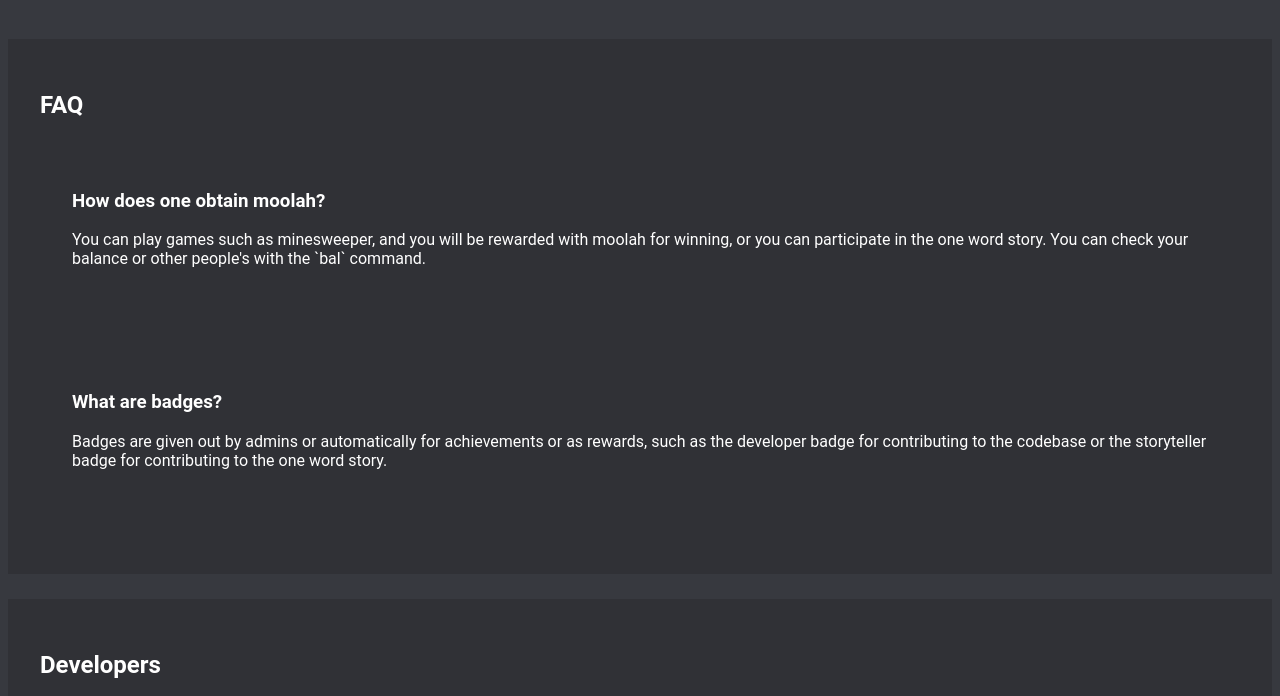
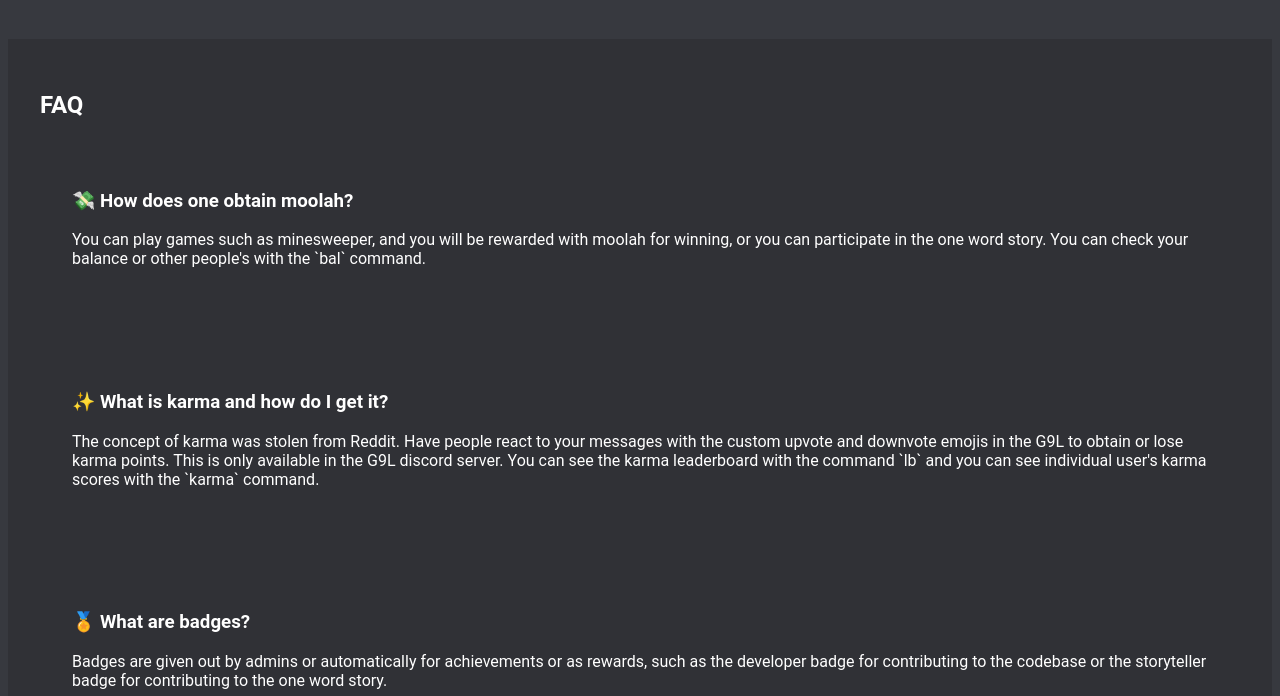
Before and after one commit to SeriousGuy888/gxrBot, a website: page docs/index.html in a window 1280 px wide. Shown: the part 81-777 px from the top of the page. Drawn offline with Linux system fonts and the light colour scheme.

Commit message:
add karma to faq

```diff
--- a/docs/index.html
+++ b/docs/index.html
@@ -14,15 +14,24 @@
       <div id="faq">
         <h2>FAQ</h2>
         <div id="faq-money">
-          <h3>How does one obtain moolah?</h3>
+          <h3>💸 How does one obtain moolah?</h3>
           <p>
             You can play games such as minesweeper, and you will be rewarded with moolah for
             winning, or you can participate in the one word story. You can check your balance
             or other people's with the `bal` command.
           </p>
         </div>
+        <div id="faq-karma">
+          <h3>✨ What is karma and how do I get it?</h3>
+          <p>
+            The concept of karma was stolen from Reddit. Have people react to your messages with
+            the custom upvote and downvote emojis in the G9L to obtain or lose karma points.
+            This is only available in the G9L discord server. You can see the karma leaderboard
+            with the command `lb` and you can see individual user's karma scores with the `karma` command.
+          </p>
+        </div>
         <div id="faq-badges">
-          <h3>What are badges?</h3>
+          <h3>🏅 What are badges?</h3>
           <p>
             Badges are given out by admins or automatically for achievements or as rewards,
             such as the developer badge for contributing to the codebase or the storyteller badge
```
